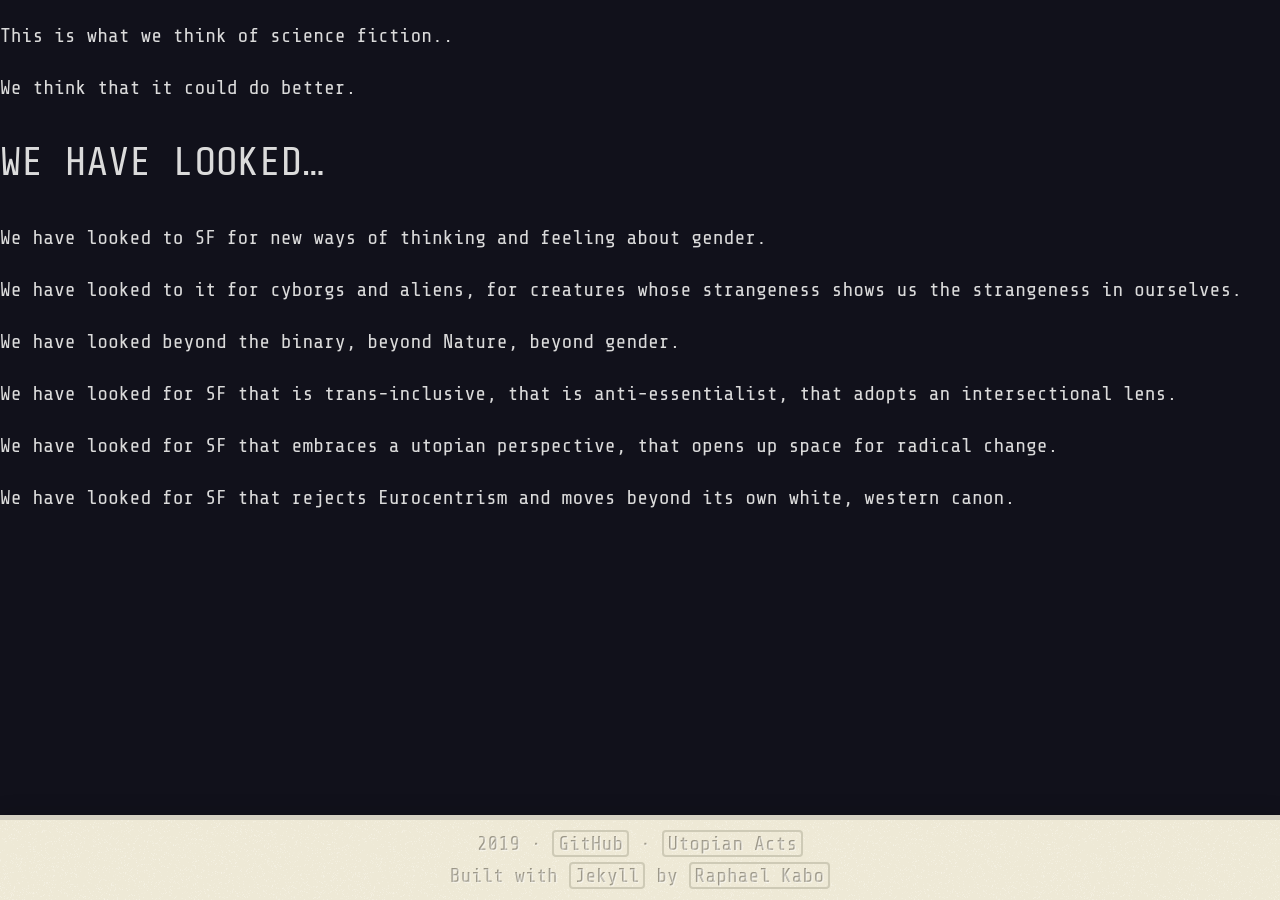
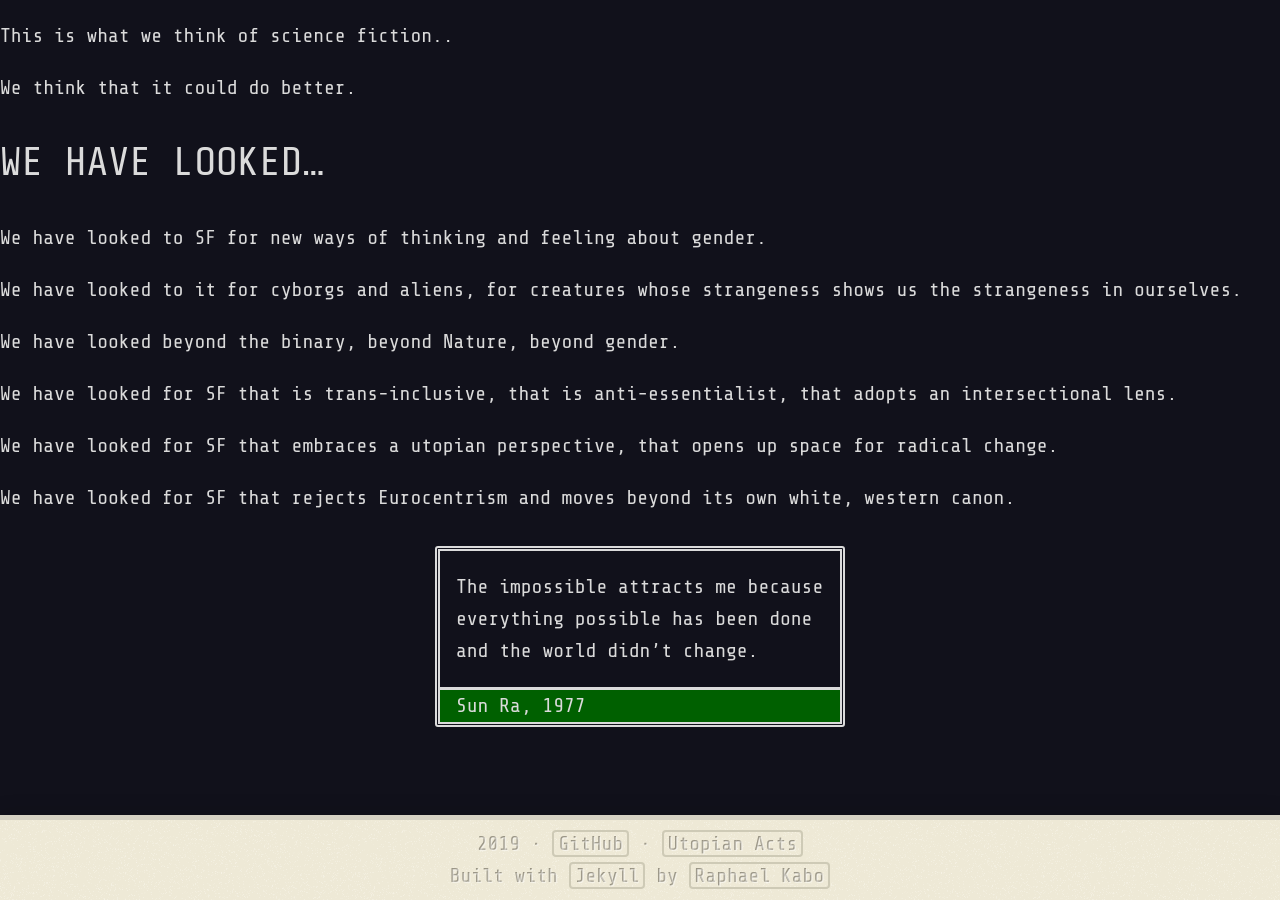
Before and after one commit to lowercasename/beyond-gender-manifesto, a Jekyll site: the page built from section-01.md, in a window 1280 px wide. Built offline with Jekyll 4.4.1, drawn with Linux system fonts in a browser that asks for light colours.

Commit message:
Update from Forestry.io raphaelkabo@gmail.com updated section-01.md

```diff
--- a/section-01.md
+++ b/section-01.md
@@ -12,7 +12,6 @@ We think that it could do better.
 
 We have looked to SF for new ways of thinking and feeling about gender.
 
-
 We have looked to it for cyborgs and aliens, for creatures whose strangeness shows us the strangeness in ourselves.
 
 We have looked beyond the binary, beyond Nature, beyond gender.
@@ -21,5 +20,8 @@ We have looked for SF that is trans-inclusive, that is anti-essentialist, that a
 
 We have looked for SF that embraces a utopian perspective, that opens up space for radical change.
 
+We have looked for SF that rejects Eurocentrism and moves beyond its own white, western canon.
 
-We have looked for SF that rejects Eurocentrism and moves beyond its own white, western canon.
+> The impossible attracts me because everything possible has been done and the world didn’t change.
+>
+> Sun Ra, 1977
```
